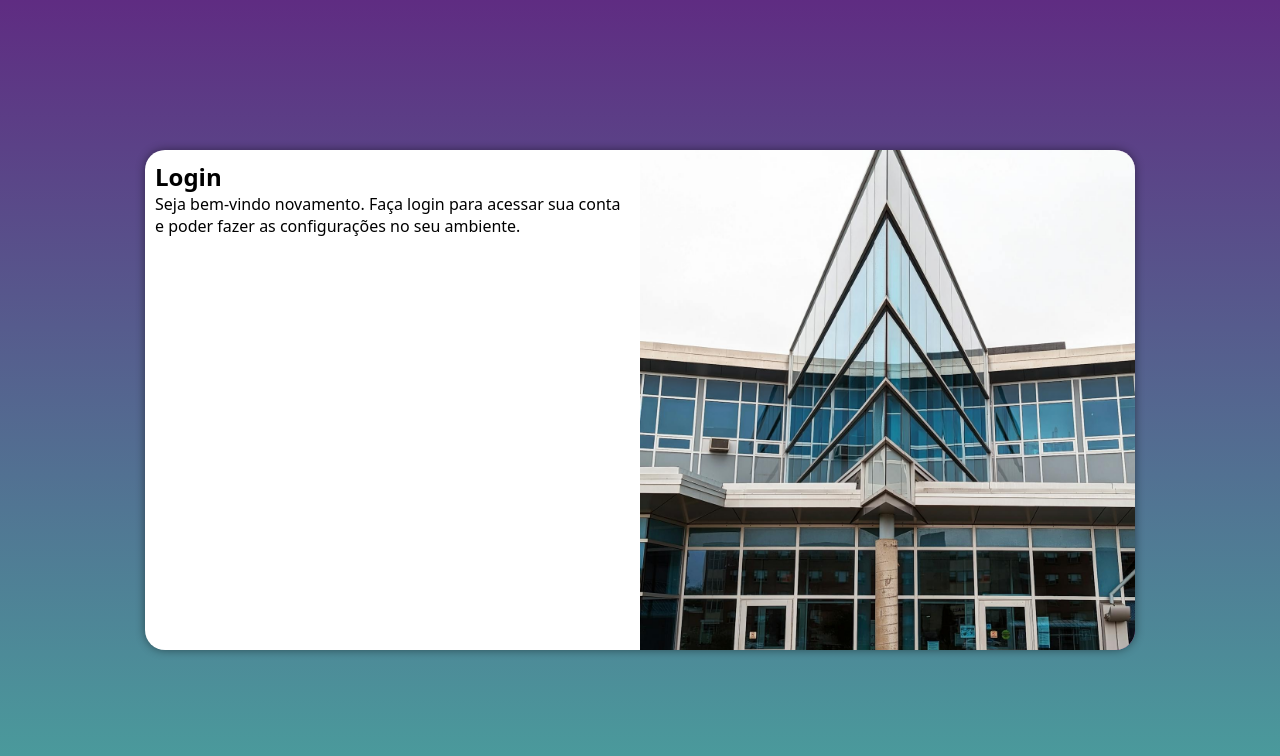
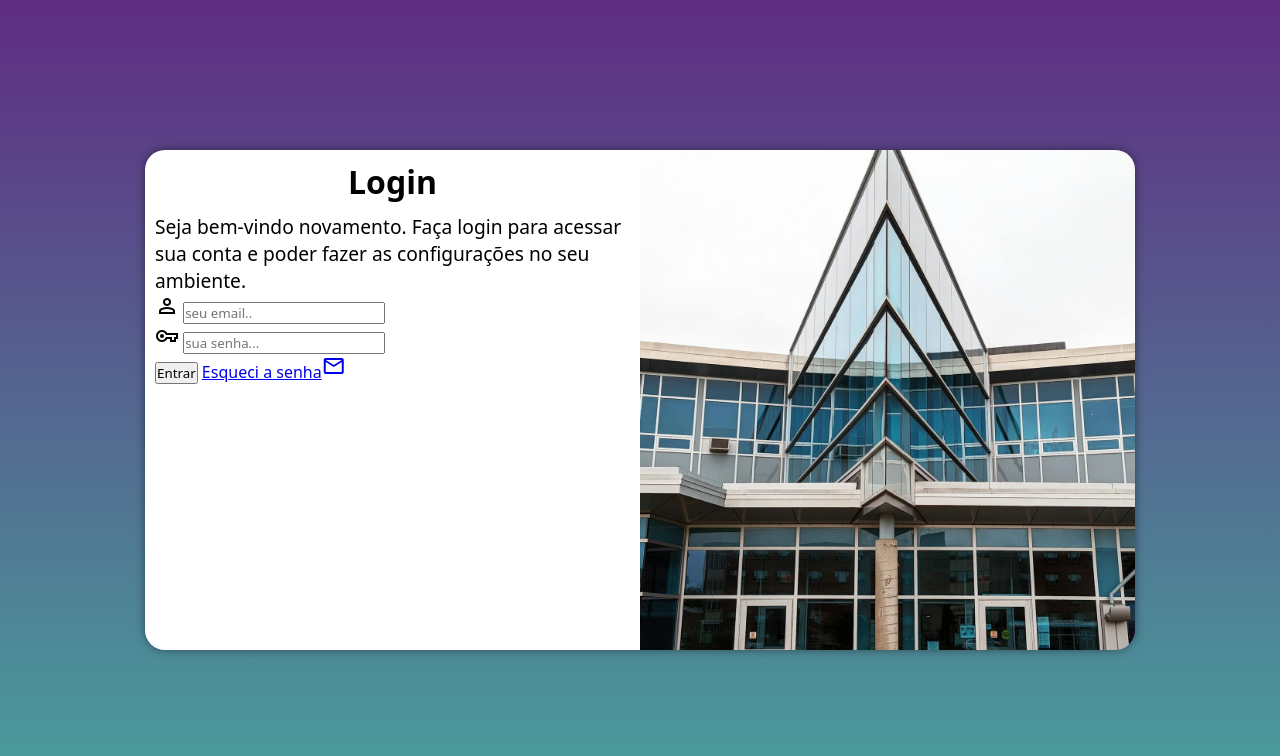
Before and after one commit to andre-noberto/projeto-login, a plain HTML site: page index.html in a window 1280 px wide. Drawn offline with nearby package versions, Linux system fonts and the light colour scheme.

Commit message:
adicionei o form

```diff
--- a/css/media-query.css
+++ b/css/media-query.css
@@ -43,4 +43,12 @@
         float: left;
         width: 50%;
     }
+
+    div#formulario > h1{
+        font-size: 2em;
+    }
+
+    div#formulario > p{
+        font-size: 1.2em;
+    }
 }
--- a/css/style.css
+++ b/css/style.css
@@ -53,3 +53,12 @@ section#login > div#formulario{
     display: block;
     padding: 10px;
 }
+
+div#formulario > h1{
+    text-align: center;
+    margin-bottom: 10px;
+}
+
+div#formulario > p{
+    font-size: 0.8em;
+}
--- a/index.html
+++ b/index.html
@@ -4,6 +4,7 @@
     <meta charset="UTF-8">
     <meta name="viewport" content="width=device-width, initial-scale=1.0">
     <title>Login</title>
+    <link rel="stylesheet" href="https://fonts.googleapis.com/css2?family=Material+Symbols+Outlined:opsz,wght,FILL,GRAD@24,400,0,0" />
     <link rel="stylesheet" href="css/style.css">
     <link rel="stylesheet" href="css/media-query.css">
 </head>
@@ -16,7 +17,16 @@
                 <p>Seja bem-vindo novamento. Faça login para acessar sua conta e poder fazer as configurações no seu ambiente.</p>
 
                 <form action="login.php" method="post">
-
+                    <div class="campo">
+                        <i class="material-symbols-outlined">person</i>
+                        <input type="email" name="login" id="ilogin" placeholder="seu email.." autocomplete="email" required maxlength="30">
+                    </div>
+                    <div class="campo">
+                        <i class="material-symbols-outlined">vpn_key</i>
+                        <input type="password" name="senha" id="isenha" placeholder="sua senha..." autocomplete="current-password" required minlength="8" maxlength="20">
+                    </div>
+                    <input type="submit" value="Entrar">
+                    <a href="esqueci.html">Esqueci a senha<i class="material-symbols-outlined">mail</i></a>
                 </form>
             </div>
         </section>
```
